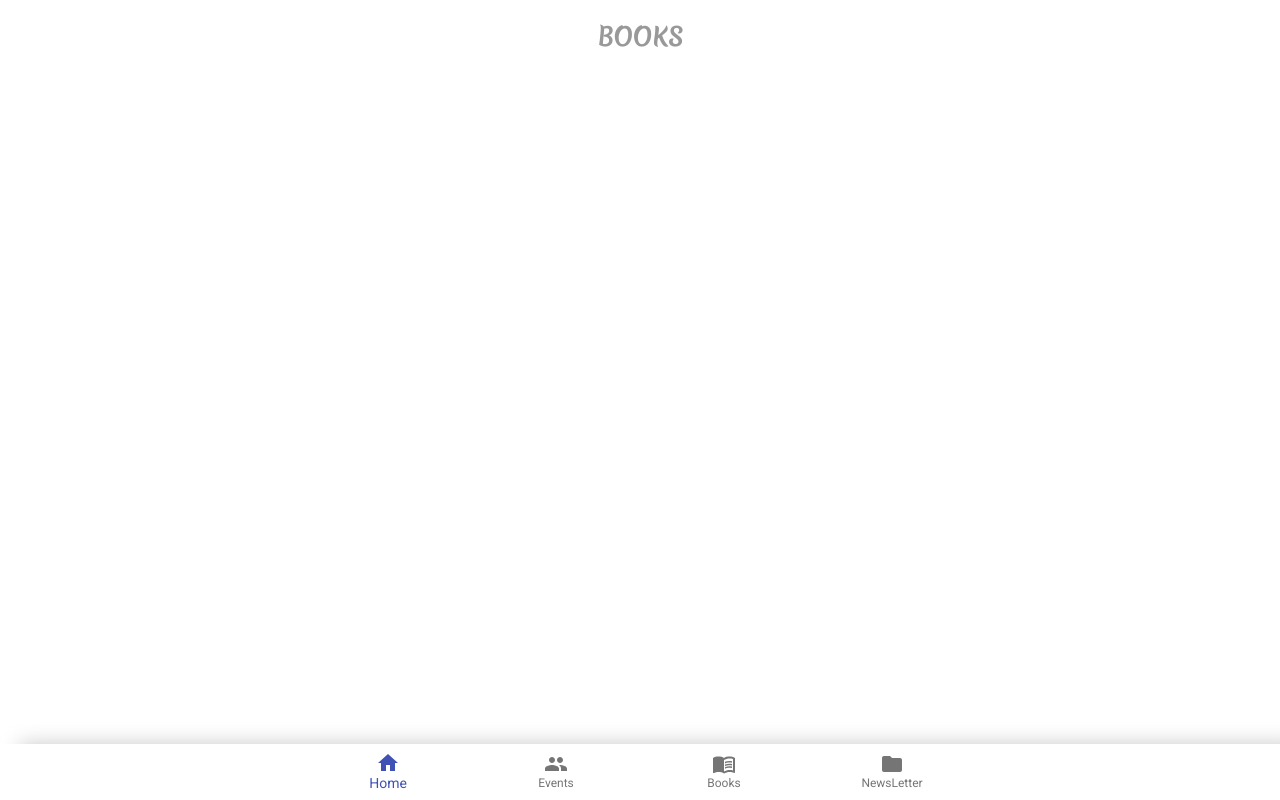
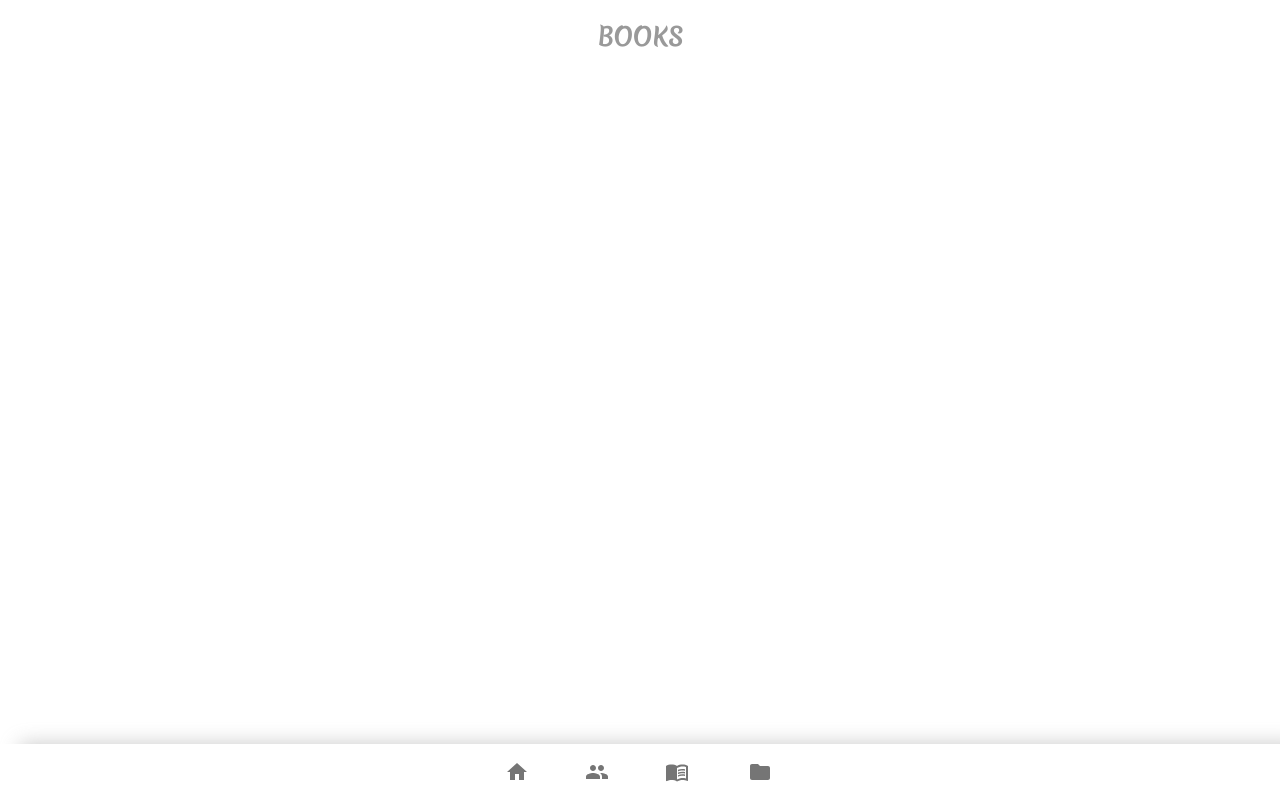
Before and after one commit to uszilard/her_story, a React (Create React App) app: page /books in a window 1280 px wide. Built offline with nearby package versions, Linux system fonts and the light colour scheme.

Commit message:
built routs for pages

```diff
--- a/src/App.js
+++ b/src/App.js
@@ -1,26 +1,38 @@
 import React from "react";
-import { BrowserRouter as Router, Route, Switch } from "react-router-dom";
+import { BrowserRouter as Router, Route, Switch, Link } from "react-router-dom";
 import Home from "./pages/Home";
 import Nav from "./components/Nav";
 import Events from "./pages/Events";
 import Books from "./pages/Books";
 import NewsLetter from "./pages/NewsLetter";
-//import NoMatch from "./pages/NoMatch";
 
-function App() {
+export default function App() {
   return (
     <Router>
-      <Nav />
+      <Nav>
+        <div>
+          <ul>
+            <li>
+              <Link to='/'>Home</Link>
+            </li>
+            <li>
+              <Link to='/events'>Events</Link>
+            </li>
+            <li>
+              <Link to='/books'>Books</Link>
+            </li>
+            <li>
+              <Link to='/newsletter'>News Letter</Link>
+            </li>
+          </ul>
+        </div>
+      </Nav>
       <Switch>
         <Route exact path="/" component={Home} />
-        <Route exact path="/home" component={Home} />
         <Route exact path="/events" component={Events} />
         <Route exact path="/books" component={Books} />
         <Route exact path="/newsletter" component={NewsLetter} />
-        {/*<Route component={NoMatch} />*/}
       </Switch>
     </Router>
   );
 }
-
-export default App;
--- a/src/components/Nav/index.js
+++ b/src/components/Nav/index.js
@@ -6,6 +6,9 @@ import HomeIcon from "@material-ui/icons/Home";
 import PeopleIcon from "@material-ui/icons/People";
 import MenuBookIcon from "@material-ui/icons/MenuBook";
 import FolderIcon from "@material-ui/icons/Folder";
+
+import { Link } from "react-router-dom";
+
 
 const useStyles = makeStyles({
   root: {
@@ -31,14 +34,18 @@ export default function SimpleBottomNavigation() {
       showLabels
       className={classes.root}
     >
-      <BottomNavigationAction label="Home" icon={<HomeIcon />} />
-      <BottomNavigationAction label="Events" icon={<PeopleIcon />} />
-      <BottomNavigationAction label="Books" icon={<MenuBookIcon />} />
-      <BottomNavigationAction
-        label="NewsLetter"
-        value="folder"
-        icon={<FolderIcon />}
-      />
+      <Link to='/'>
+        <BottomNavigationAction label="Home" icon={<HomeIcon />} />
+      </Link>
+      <Link to='/events'>
+        <BottomNavigationAction label="Events" icon={<PeopleIcon />} />
+      </Link>
+      <Link to='/books'>
+        <BottomNavigationAction label="Books" icon={<MenuBookIcon />} />
+      </Link>
+      <Link to='/newsletter'>
+        <BottomNavigationAction label="NewsLetter" value="folder" icon={<FolderIcon />} />
+      </Link>
     </BottomNavigation>
   );
 }
--- a/src/pages/Home.js
+++ b/src/pages/Home.js
@@ -1,6 +1,5 @@
 import React from "react";
 import { makeStyles } from "@material-ui/core/styles";
-import Typography from "@material-ui/core/Typography";
 import "react-responsive-carousel/lib/styles/carousel.min.css";
 
 import styled from "styled-components";
@@ -29,6 +28,12 @@ const homeStyles = makeStyles({
   },
   pos: {
     marginBottom: 12
+  },
+  img: {
+    display: 'flex',
+    justifyContent: 'center',
+    width: "100%",
+    maxWidth: "100%",
   }
 });
 
@@ -36,6 +41,7 @@ export const Quote = styled.div`
   padding: 0.5rem;
   font-family: "Open Sans", sans-serif;
 `;
+
 
 const Img = styled.img`
   display: flex;
@@ -48,11 +54,11 @@ function Home() {
   const classes = homeStyles();
   return (
     <React.Fragment>
-      <nav>
-        <h1 className={classes.logo} id="homePageLogo">
-          Her Story
-        </h1>
-      </nav>
+      <Card>
+        <nav>
+          <img id="homePageLogo" className={classes.img} alt="Logo Her Story" src="/hslogo3.PNG"></img>
+        </nav>
+      </Card>
       {[
         {
           name: "Simone de Beauvoir, french author and philosopher",
```
Also changed, not shown: public/hslogo3.PNG (added), 1 other file (tests, documents, lock files or other folders).
